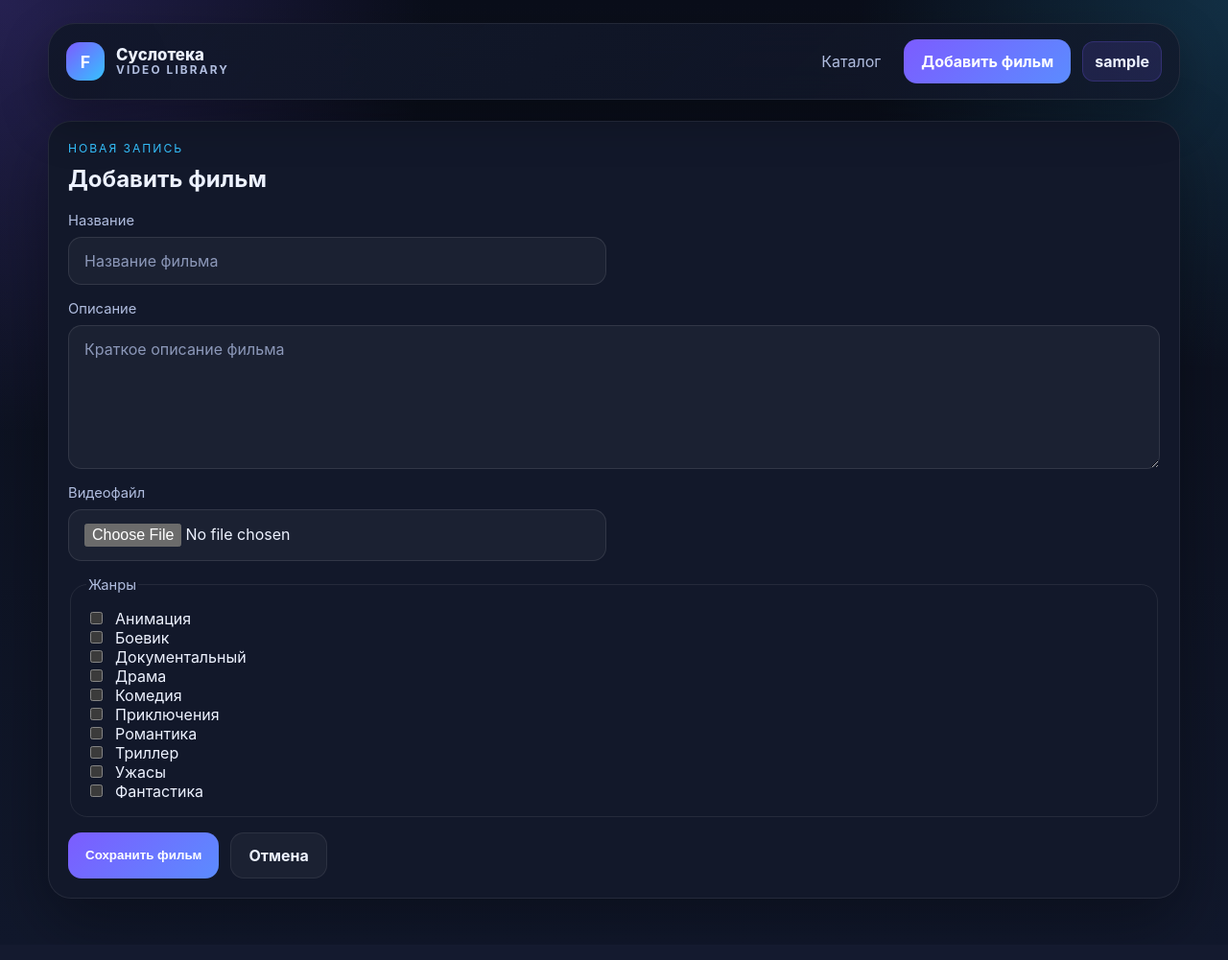
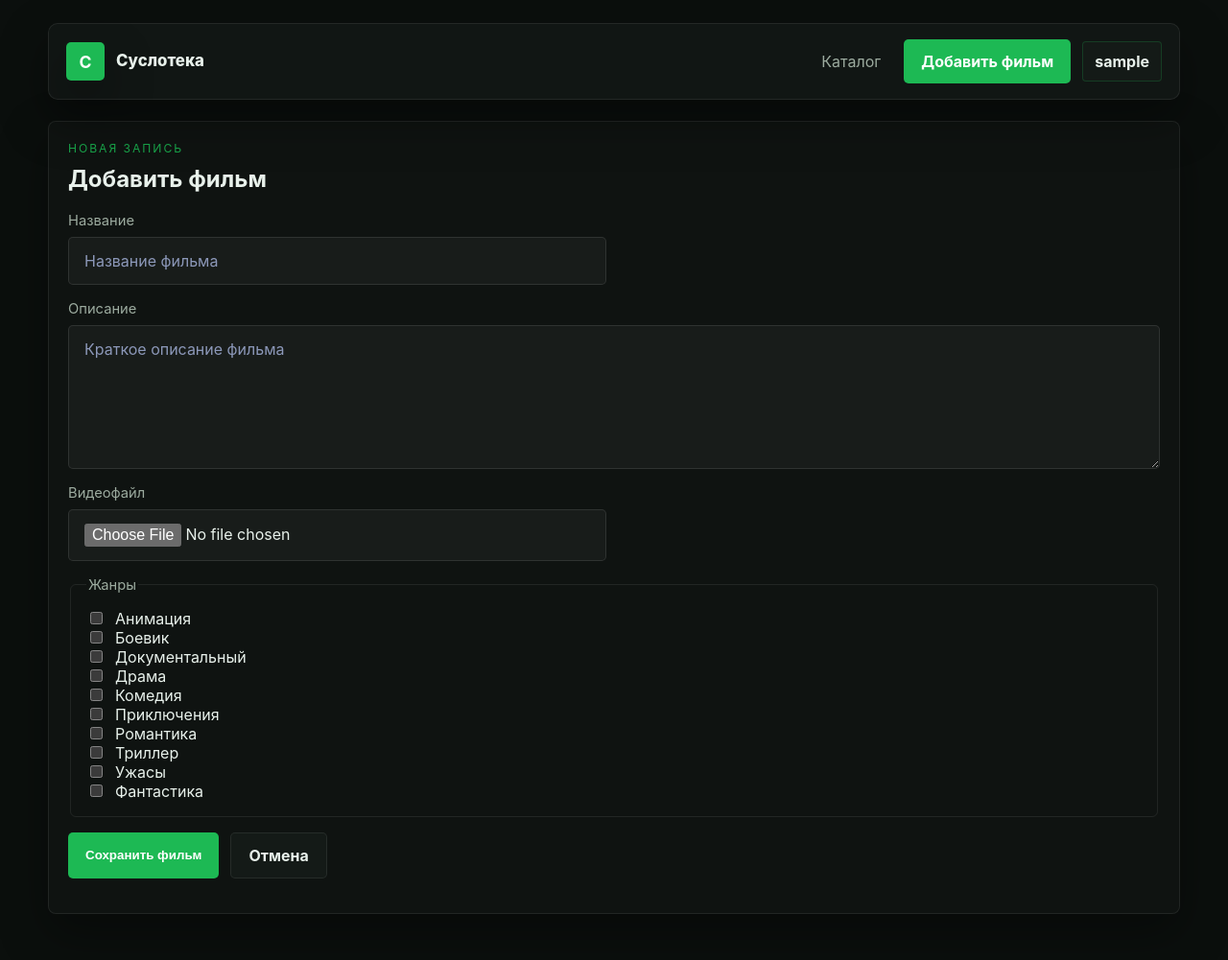
Before and after one commit to AlexColbaster/Susloteka, a Django app: page /add/ in a window 1280 px wide. Shown: the whole page at 96% size. Before the commit the page ends 958 px from the top, so only its background shows below. Run offline with Django 5.2, Linux system fonts and the light colour scheme; the visitor is signed in with stand-in values (Sample User, id 1); data comes from the database, SQL or seed files in the repository.

Commit message:
green design

```diff
--- a/films/static/films/styles.css
+++ b/films/static/films/styles.css
@@ -1,13 +1,13 @@
 :root {
-  --bg: #0b1020;
-  --panel: rgba(18, 24, 42, 0.84);
-  --panel-strong: #12182a;
-  --text: #edf2ff;
-  --muted: #b0bddf;
-  --accent: #7c5cff;
-  --accent-2: #35c2ff;
+  --bg: #0b0f0d;
+  --panel: #111614;
+  --panel-strong: #0f1311;
+  --text: #e8f1eb;
+  --muted: #9cab9f;
+  --accent: #1db954;
+  --accent-2: #19a64b;
   --line: rgba(255, 255, 255, 0.08);
-  --shadow: 0 24px 70px rgba(0, 0, 0, 0.35);
+  --shadow: 0 20px 50px rgba(0, 0, 0, 0.35);
 }
 
 * { box-sizing: border-box; }
@@ -17,10 +17,7 @@
   font-family: Inter, system-ui, -apple-system, BlinkMacSystemFont, 'Segoe UI', sans-serif;
   color: var(--text);
   color-scheme: dark;
-  background:
-    radial-gradient(circle at top left, rgba(124, 92, 255, 0.24), transparent 28%),
-    radial-gradient(circle at top right, rgba(53, 194, 255, 0.18), transparent 24%),
-    linear-gradient(180deg, #0a0e1a 0%, #11182c 100%);
+  background: var(--bg);
   min-height: 100vh;
 }
 
@@ -54,10 +51,10 @@
   justify-content: space-between;
   gap: 16px;
   padding: 16px 18px;
-  border-radius: 28px;
-  background: linear-gradient(135deg, rgba(18, 24, 42, 0.92), rgba(18, 24, 42, 0.72));
+  border-radius: 10px;
+  background: var(--panel);
   border: 1px solid rgba(255, 255, 255, 0.08);
-  box-shadow: 0 18px 50px rgba(0, 0, 0, 0.28);
+  box-shadow: var(--shadow);
   backdrop-filter: blur(18px);
 }
 
@@ -91,8 +88,8 @@
   place-items: center;
   width: 40px;
   height: 40px;
-  border-radius: 14px;
-  background: linear-gradient(135deg, var(--accent), var(--accent-2));
+  border-radius: 5px;
+  background: var(--accent);
   color: white;
   box-shadow: var(--shadow);
 }
@@ -198,14 +195,14 @@
   display: inline-flex;
   align-items: center;
   padding: 10px 12px;
-  border-radius: 12px;
+  border-radius: 4px;
   color: var(--muted);
   transition: background 0.15s ease, color 0.15s ease, transform 0.15s ease;
 }
 
 .nav-link:hover {
   color: var(--text);
-  background: rgba(255, 255, 255, 0.06);
+  background: rgba(255, 255, 255, 0.04);
   transform: translateY(-1px);
 }
 
@@ -213,9 +210,9 @@
   display: inline-flex;
   align-items: center;
   padding: 10px 12px;
-  border-radius: 12px;
-  background: rgba(124, 92, 255, 0.14);
-  border: 1px solid rgba(124, 92, 255, 0.22);
+  border-radius: 4px;
+  background: #141a17;
+  border: 1px solid rgba(29, 185, 84, 0.22);
   color: var(--text);
   font-weight: 700;
 }
@@ -264,7 +261,7 @@
 input, textarea, select {
   width: 100%;
   border: 1px solid rgba(255, 255, 255, 0.10);
-  border-radius: 14px;
+  border-radius: 5px;
   background: rgba(255, 255, 255, 0.04);
   color: var(--text);
   font: inherit;
@@ -295,7 +292,7 @@
   justify-content: center;
   gap: 8px;
   border: 0;
-  border-radius: 14px;
+  border-radius: 5px;
   padding: 13px 18px;
   font-weight: 700;
   cursor: pointer;
@@ -306,18 +303,18 @@
 
 .button-primary {
   color: white;
-  background: linear-gradient(135deg, var(--accent), #5b8cff);
+  background: var(--accent);
 }
 
 .button-ghost {
   color: var(--text);
-  background: rgba(255, 255, 255, 0.04);
+  background: #141a17;
   border: 1px solid var(--line);
 }
 
 .button-danger {
   color: white;
-  background: linear-gradient(135deg, #e25555, #ff8a5b);
+  background: #2a181a;
 }
 
 .grid {
@@ -327,7 +324,7 @@
 }
 
 .card {
-  border-radius: 24px;
+  border-radius: 8px;
   padding: 20px;
 }
 
@@ -607,7 +602,7 @@
 
 .genre-fieldset {
   border: 1px solid var(--line);
-  border-radius: 18px;
+  border-radius: 6px;
   padding: 16px;
 }
 
--- a/films/templates/films/base.html
+++ b/films/templates/films/base.html
@@ -1,5 +1,4 @@
 {% load static %}
-<!doctype html>
 <html lang="ru">
 <head>
   <meta charset="utf-8">
@@ -11,10 +10,9 @@
   <div class="page-shell">
     <header class="topbar">
       <a class="brand" href="{% url 'film_list' %}">
-        <span class="brand-mark">F</span>
+        <span class="brand-mark">С</span>
         <span class="brand-text">
           <span class="brand-title">Суслотека</span>
-          <span class="brand-subtitle">video library</span>
         </span>
       </a>
 
--- a/films/templates/films/film_list.html
+++ b/films/templates/films/film_list.html
@@ -5,7 +5,6 @@
 {% block content %}
 <section class="hero">
   <div>
-    <p class="eyebrow">SQLite Django film library</p>
     <h1>Каталог фильмов с видео, жанрами и отзывами</h1>
     <p class="hero-text">Добавляйте фильмы, загружайте видеофайлы и собирайте оценки зрителей в одном месте.</p>
   </div>
```
Also changed, not shown: other parts of films/static/films/styles.css (+66 -51 lines), films/templates/films/film_detail.html (+5 -3 lines).
